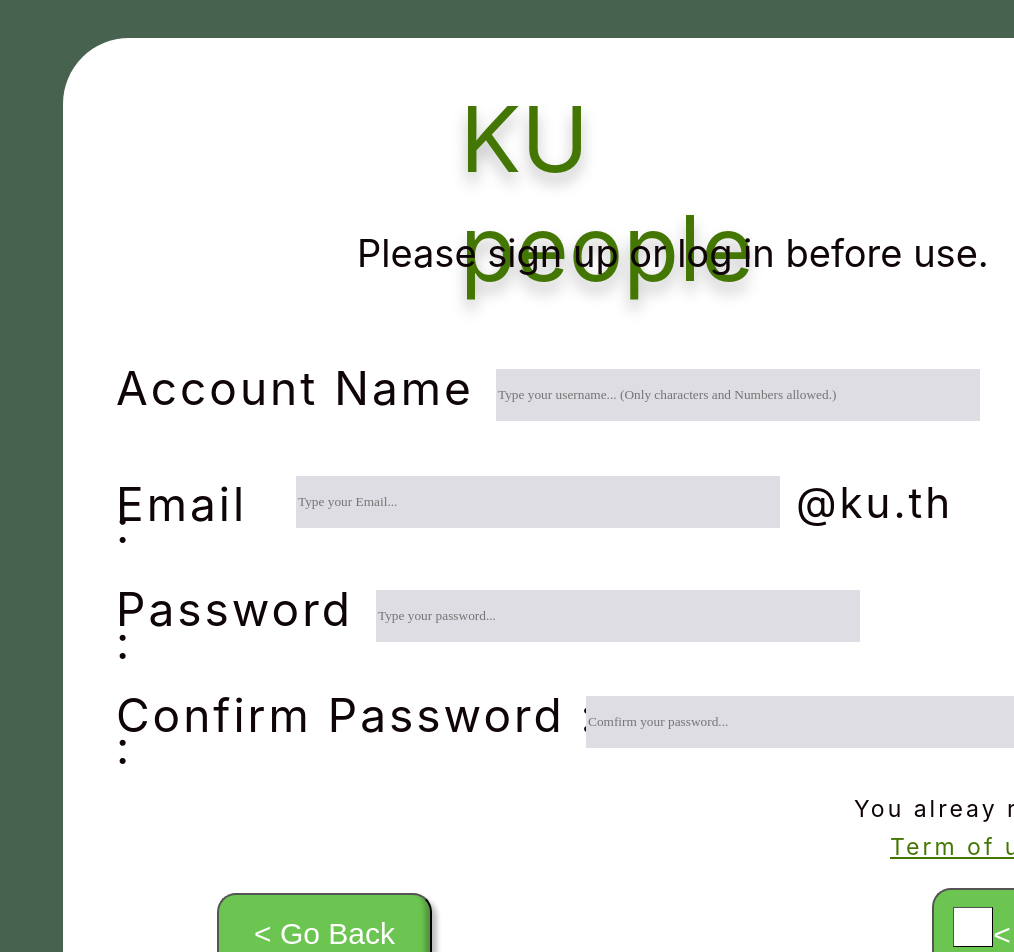
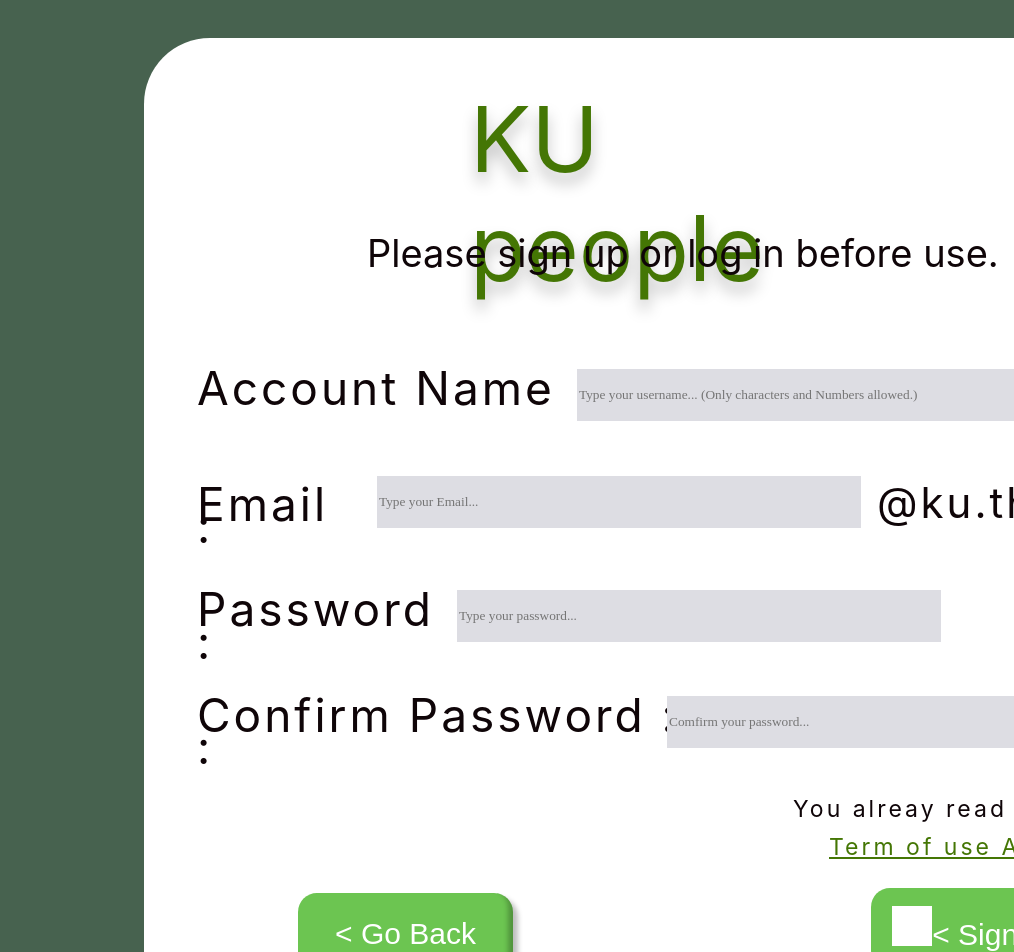
Before and after one commit to qqunx9999/KPP_Frontend, a React (Create React App) app in the folder frontend/: page /SignUp in a window 1280 px wide. Shown: the top 952 px of the page, without its empty margins (266-1280 px from the left). Built offline with nearby package versions, Linux system fonts and the light colour scheme.

Commit message:
Add files via upload
SignupPage CSS 11/10 13:47

```diff
--- a/frontend/src/CSSsource/SignupPage.css
+++ b/frontend/src/CSSsource/SignupPage.css
@@ -6,7 +6,7 @@
   }
 
 .white-frame {
-    width: 1242px;
+    width: 1100px;
     height: 996px;
     overflow: visible;
     background: var(--Theme1, #ffffff);
@@ -14,7 +14,7 @@
     border-radius: 66px;
     position: absolute;
     top: 38px;
-    left: 329px;
+    left: 410px;
   }
 
 .k-u-people {
@@ -29,7 +29,7 @@
     line-height: 1.2;
     position: absolute;
     top: 47px;
-    left: 397px;
+    left: 326px;
   }
 
 .descb-text {
@@ -43,7 +43,7 @@
     line-height: 1.2;
     position: absolute;
     top: 193px;
-    left: 294px;
+    left: 223px;
   }
 
 .accountName {
@@ -75,6 +75,7 @@
     padding: 20;
     /*password:false*/
     border-radius: 10;
+    width: 411px;
     position: absolute;
     top: 50px;
     left: 380px;
@@ -206,7 +207,7 @@
   line-height: 3;
   position: absolute;
   top: 737px;
-  left: 791px;
+  left: 649px;
 }
 
 .term {
@@ -221,7 +222,7 @@
   text-decoration: underline;
   position: absolute;
   top: 775px;
-  left: 827px;
+  left: 685px;
 }
 
 .button {
@@ -238,6 +239,7 @@
   position: absolute;
   top: 855px;
   left: 154px;
+  border-width: 0px;
 }
 ._go-back {
   width: 186px;
@@ -263,7 +265,8 @@
   box-shadow: 5px 5px 5px 0px rgba(0, 0, 0, 0.25), inset -5px -5px 5px 0px rgba(0,0,0,0.25);
   position: absolute;
   top: 859px;
-  left: 750px;
+  left: 608px;
+  border-width: 0px;
 }
 
 .sign-up {
@@ -279,7 +282,7 @@
 
 .square {
   background-color: rgb(255, 255, 255);
-  border-width: 1px;
+  border-width: 0px;
   width: 40px;
   height: 40px;
 }
```
